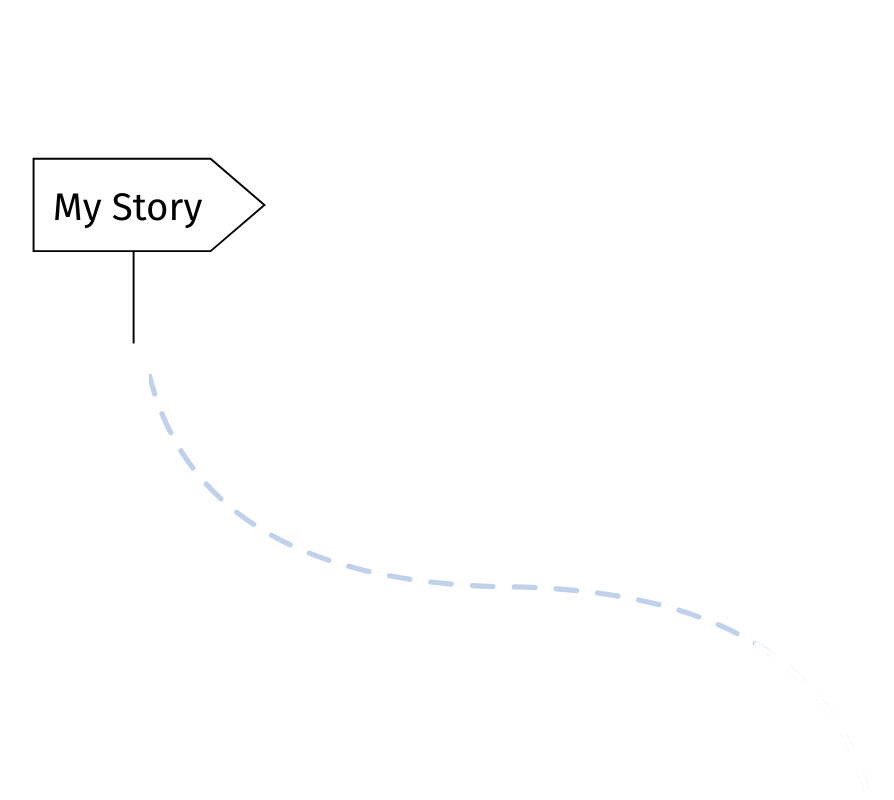
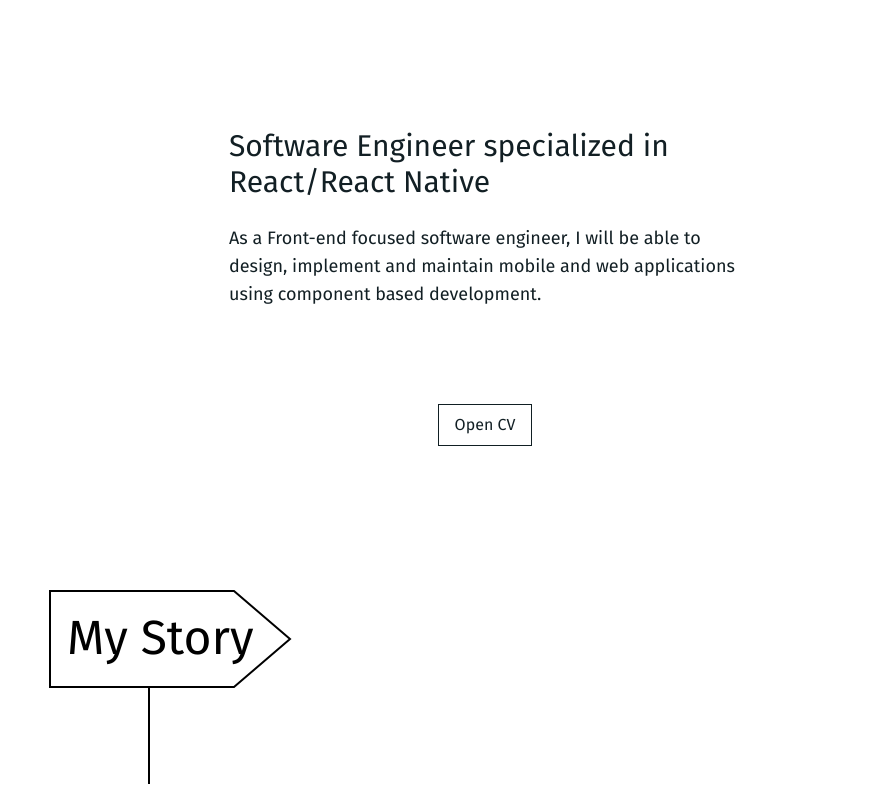
Before and after one commit to Tamassp/Tamassp.github.io, a SvelteKit app in the folder band-portfolio/: page /software in a window 1280 px wide. Shown: the part 840-1640 px from the top of the page, without its empty margins (147-1041 px from the left). Built offline with nearby package versions, Linux system fonts and the light colour scheme.

Commit message:
Small dotted line fix

```diff
--- a/band-portfolio/src/components/DottedLineLeftSmall.svelte
+++ b/band-portfolio/src/components/DottedLineLeftSmall.svelte
@@ -1,9 +1,67 @@
 <script lang="ts">
+	import viewport from '../actions/useViewportAction'
+	export let inverted = false
+	export let id: string = '1'
+	const elmentID = 'dashline' + id
+
+	let firstTime = true
+	let offset = 0
+	let elementHeight = 0
+
+	function checkSVGHeight() {
+		const vw = document.getElementById('viewportWrapper')
+		if (vw) {
+			elementHeight = vw.offsetHeight
+		}
+	}
+
+	function setOffset() {
+		offset = window.scrollY
+	}
+
+	function handleScroll() {
+		const vh = window.innerHeight
+		let animationValue = (window.scrollY - offset) / (vh + elementHeight)
+		// console.log('wdwScroll: ' + window.scrollY)
+		// console.log('Offs: ' + offset)
+		// console.log('minus: ' + (window.scrollY - offset))
+		// console.log('vh: ' + vh)
+		// console.log('elementH: ' + elementHeight)
+		// console.log('animationValue: ' + animationValue)
+		// console.log('Value: ' + scrollValue)
+		const dashedLine = document.getElementById(elmentID)
+		if (animationValue) {
+			//const pathLength = dashedLine.getTotalLength()
+			dashedLine.style.strokeDasharray = `${-animationValue + 1} ${animationValue} `
+			//console.log((1 - animationValue.toString()) * pathLength)
+
+			console.log('pathlenght: ' + dashedLine.getTotalLength())
+		}
+	}
 </script>
 
+<div
+	id="viewportWrapper"
+	use:viewport
+	on:enterViewport={() => {
+		console.log('enter DASHEDLINE')
+		checkSVGHeight()
+		if (firstTime) {
+			setOffset()
+			firstTime = false
+		}
+		//dashedLineScrolling()
+		window.addEventListener('scroll', handleScroll)
+		window.addEventListener('resize', checkSVGHeight)
+	}}
+	on:exitViewport={() => {
+		removeEventListener('scroll', handleScroll)
+		removeEventListener('resize', checkSVGHeight)
+		console.log('exit DASHEDLINE')
+	}}
+>
 	<svg
-	id="transitionSVG3"
-	class=" ml-[20vw]"
+		class=" ml-[20vw] {inverted ? 'invertedSVG' : ' '}"
 		width="60%"
 		height="h-auto"
 		viewBox="0 0 345 408"
@@ -26,14 +84,24 @@
 			stroke-dasharray="20 20"
 		/>
 		<path
-		id="dashline3"
-		d="M345,408Q370,208 172,204Q25,150 0,0"
+			id={elmentID}
+			d="M 345,408 Q 320,256 172,204 25,150 0,0"
 			stroke="white"
 			stroke-width="5"
 			stroke-linejoin="round"
 			stroke-linecap="round"
 			pathLength="1"
 			stroke-dashoffset="0px"
-		stroke-dasharray="0.2941537710336538px 1px"
+			stroke-dasharray="300px 300px"
 		/>
 	</svg>
+</div>
+
+<!-- stroke-dasharray="0.2941537710336538px 1px" -->
+<style>
+	.invertedSVG {
+		transform: scale(1, -1);
+		translate: calc(0, -100);
+		rotate: 180deg;
+	}
+</style>
--- a/band-portfolio/src/components/TravelSign.svelte
+++ b/band-portfolio/src/components/TravelSign.svelte
@@ -1,14 +1,15 @@
 <script lang="ts">
+	import { draw } from 'svelte/transition'
 </script>
 
-<svg
+<!-- <svg
 	id="travelSign"
 	xmlns="http://www.w3.org/2000/svg"
 	width="320"
 	height="256"
 	viewBox="0 0 64 64"
 	fill="none"
-	class="ml-[calc(20%-144px)] mt-32"
+	class="/*ml-[calc(20%-144px)] mt-32"
 >
 	<path
 		transition:draw={{ delay: 300, duration: 600 }}
@@ -23,4 +24,30 @@
 		stroke-width="0.5"
 	/>
 	<text x="7" y="24" font-family="/*Transport" font-size="10" fill="black">My Story</text>
+</svg> -->
+
+<svg
+	xmlns="http://www.w3.org/2000/svg"
+	width="243"
+	height="194"
+	viewBox="0 0 243 194"
+	fill="none"
+	class="ml-[calc(20vw-110px)] sm:ml-[calc(20vw-100px)] -mb-8 sm:mb-8 scale-50 sm:scale-100"
+>
+	<path
+		d="M1 97V1H185L241 49L185 97H1Z"
+		stroke="black"
+		stroke-width="2"
+		transition:draw={{ delay: 0, duration: 600 }}
+	/>
+	<path
+		d="M100 98V194"
+		stroke="black"
+		stroke-width="2"
+		transition:draw={{ delay: 300, duration: 600 }}
+	/>
+	<text x="18" y="64" font-family="/*Transport" font-size="48" fill="black">My Story</text>
 </svg>
+<!-- <svg xmlns="http://www.w3.org/2000/svg" width="2" height="96" viewBox="0 0 2 96" fill="none">
+
+</svg> -->
--- a/band-portfolio/src/routes/software/+page.svelte
+++ b/band-portfolio/src/routes/software/+page.svelte
@@ -142,7 +142,7 @@
 		</div>
 	</div>
 
-	<section class="full-width-section  -mt-[0vh] /*bg-accent">
+	<section class="full-width-section  -mt-[0vh] mb-32 /*bg-accent">
 		{#if visible}
 			<div
 				class=" {isProfileExpanded ? 'animate-in' : 'animate-out'}
@@ -186,15 +186,16 @@
 			</div>
 		{/if}
 	</section>
-	<section class="flex flex-col justify-center min-h-screen bg-green-300 full-screen-section">
-		<div id="#section1" class={section1Animation ? 'section-1' : ''} />
-		<div class="section-1-animation" />
-		<!-- <SubTitle>My story</SubTitle> -->
 	{#if travelSignVisible}
 		<!-- <div transition:fade={{delay: 0, duration: 600}}> -->
 		<TravelSign />
 		<!-- </div> -->
 	{/if}
+	<!-- <section class="flex flex-col justify-center min-h-screen bg-green-300 full-screen-section"> -->
+	<div id="#section1" class={section1Animation ? 'section-1' : ''} />
+	<div class="section-1-animation" />
+	<!-- <SubTitle>My story</SubTitle> -->
+
 	<div
 		use:viewport
 		on:enterViewport={() => {
@@ -209,11 +210,11 @@
 		{#if innerWidth > 1024}
 			<DottedLineLeft id="1" />
 		{:else}
-				<DottedLineLeftSmall />
+			<DottedLineLeftSmall id="11" />
 		{/if}
 		<!-- </div> -->
 	</div>
-	</section>
+	<!-- </section> -->
 
 	<section class="/*full-screen-section full-width-section p-1 /*flex /*flex-col justify-center">
 		<div class="/*flex /*flex-wrap">
@@ -257,7 +258,7 @@
 		{#if innerWidth > 1024}
 			<DottedLineLeft id="2" inverted />
 		{:else}
-			<DottedLineLeftSmall />
+			<DottedLineLeftSmall id="22" inverted />
 		{/if}
 	</section>
 	<section class="/*full-screen-section p-1 flex flex-col justify-center">
@@ -299,7 +300,7 @@
 	{#if innerWidth > 1024}
 		<DottedLineLeft id="3" />
 	{:else}
-		<DottedLineLeftSmall />
+		<DottedLineLeftSmall id="33" />
 	{/if}
 	<section class="/*full-screen-section full-width-section p-1 /*flex /*flex-col justify-center">
 		<div class="/*flex /*flex-wrap">
@@ -360,7 +361,7 @@
 	{#if innerWidth > 1024}
 		<DottedLineLeft id="4" inverted />
 	{:else}
-		<DottedLineLeftSmall />
+		<DottedLineLeftSmall id="44" inverted />
 	{/if}
 	<section>
 		<Swiper
```
Also changed, not shown: band-portfolio/src/components/DottedLineLeft.svelte (+0 -24 lines). Lines whose indentation alone changed are shown as unchanged.
